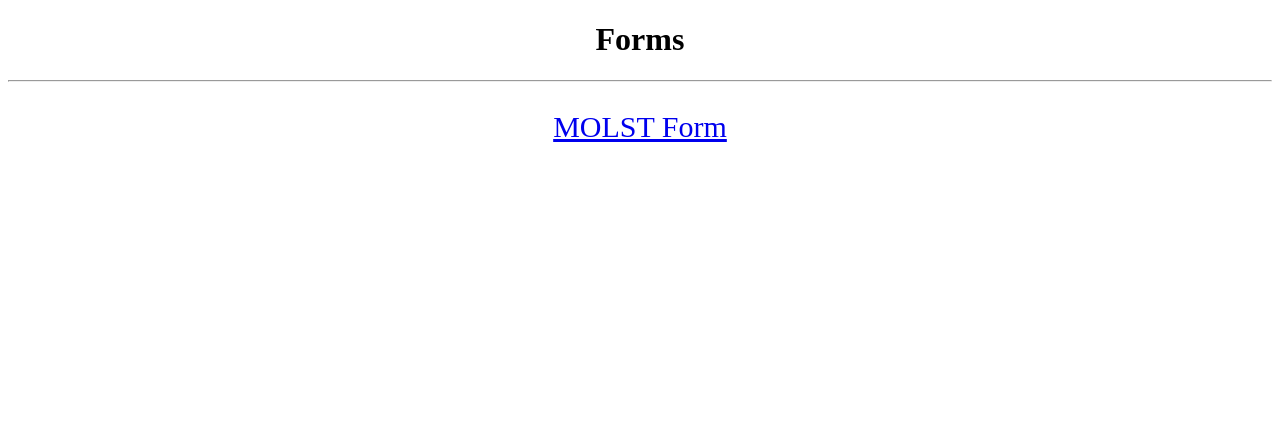
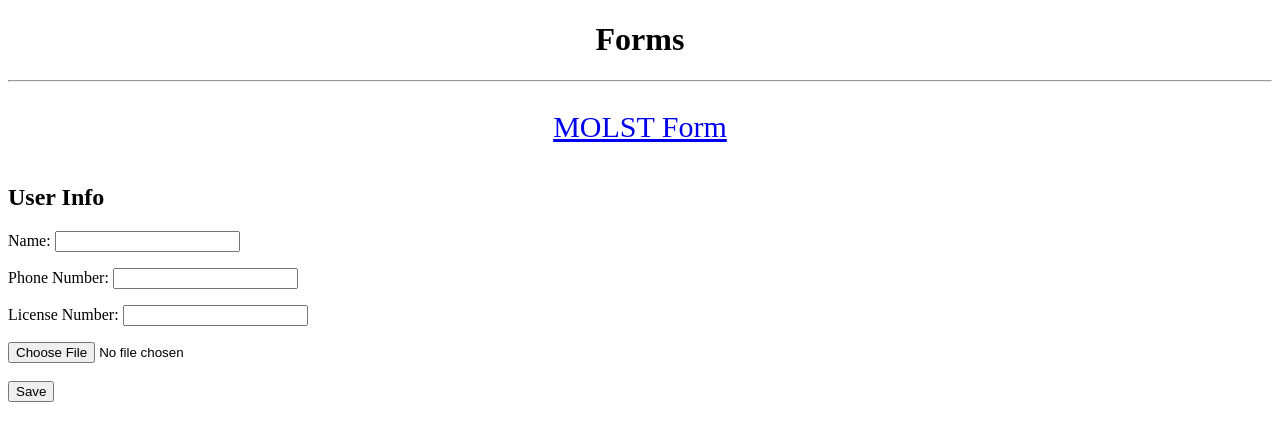
Before and after one commit to AmmarKhawaja/pdfMarker, a Flask app: page / in a window 1280 px wide. Shown: the top 441 px of the page. Run offline with Flask 3, Linux system fonts and the light colour scheme.

Commit message:
Physicians can now save personal info

```diff
--- a/main.py
+++ b/main.py
@@ -1,22 +1,46 @@
-from flask import Flask, render_template, request, send_file
+from flask import Flask, render_template, request, send_file, session
 import os
 import shutil
 from PyPDF2 import PdfFileWriter, PdfFileReader
 import io
 from reportlab.pdfgen import canvas
 from reportlab.lib.pagesizes import letter
+from secret import SECRET_KEY
+import base64
+from datetime import datetime
 
 app = Flask(__name__)
+app.secret_key = SECRET_KEY
 
-@app.route("/")
+@app.route("/", methods=["POST", "GET"])
 def home():
+    if not session.get("P_NAME"):
+        session["P_NAME"] = " "
+    if not session.get("P_PHONE"):
+        session["P_PHONE"] = " "
+    if not session.get("P_LICENSE"):
+        session["P_LICENSE"] = " "
+    if not session.get("P_SIGN"):
+        session["P_SIGN"] = " "
+    else:
+        image_data = base64.b64decode(session.get("P_SIGN"))
+        with open("SIGNATURE.png", "wb") as f:
+            f.write(image_data)
+
+    if request.method == "POST":
+        print(request.form)
+        session["P_NAME"] = (request.form["P_name"])
+        session["P_PHONE"] = (request.form["P_phone"])
+        session["P_LICENSE"] = (request.form["P_license"])
+        if request.files["P_sign"]:
+            r = request.files["P_sign"].read()
+            session["P_SIGN"] = base64.b64encode(r).decode('utf-8')
     return render_template("index.html")
 
 @app.route("/molst_form", methods=["POST", "GET"])
 def molst_form():
     if request.method == "POST":
-        print(request.form)
-        # Create a BytesIO object to store the PDF content
+
         packet = io.BytesIO()
 
         # First page
@@ -39,7 +63,6 @@ def molst_form():
         can.save()
         packet.seek(0)
 
-        # Create a new BytesIO object for the second page
         packet_second_page = io.BytesIO()
 
         # Second page
@@ -83,7 +106,6 @@ def molst_form():
         can_second_page.save()
         packet_second_page.seek(0)
 
-        # Create a new BytesIO object for the third page
         # packet_third_page = io.BytesIO()
 
         # # Third page
@@ -121,7 +143,11 @@ def molst_form():
         #/home/AmmarKhawaja/mysite/forms for PythonAnywhere
         return send_file(os.path.join("./forms", "molst_form_M.pdf"), as_attachment=True, download_name="molst_form.pdf")
     else:
-        return render_template("molst_form.html")
+        return render_template("molst_form.html",
+                               P_NAME=session.get("P_NAME"),
+                               P_PHONE=session.get("P_PHONE"),
+                               P_LICENSE=session.get("P_LICENSE"),
+                               DATE=datetime.now().strftime("%m/%d/%Y"))
 
 if __name__ == "__main__":
     app.run(debug= True)
--- a/templates/index.html
+++ b/templates/index.html
@@ -8,4 +8,14 @@
     <div style="padding: 20px;">
         <a href="{{ url_for('molst_form') }}" style="font-size: 30px;">MOLST Form</a>
     </div>
+    <div style="text-align: left;">
+    <h2>User Info</h2>
+        <form action="#" method="post" enctype="multipart/form-data">
+            <p>Name: <input type="text" name="P_name" /></p>
+            <p>Phone Number: <input type="text" name="P_phone" /></p>
+            <p>License Number: <input type="text" name="P_license" /></p>
+            <input type="file" name="P_sign" accept="image/*"><br><br>
+            <input type="submit" value="Save">
+        </form>
+    </div>
 </body>
```
Also changed, not shown: templates/molst_form.html (+4 -5 lines), SIGNATURE.png (added), 4 other files.
